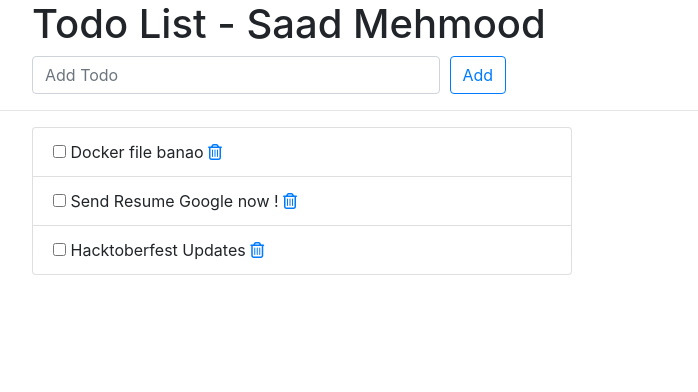
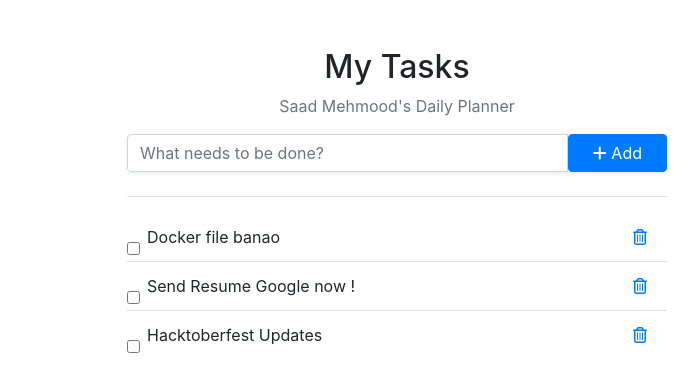
Before and after one commit to saadmehmood321/Django-Todo-CI-CD, a Django app: page /todos/ in a window 1280 px wide. Shown: the top 392 px of the page, without its empty margins (243-941 px from the left). Run offline with Django 3.2, Linux system fonts and the light colour scheme; data comes from the database, SQL or seed files in the repository; some libraries are stand-ins or nearby versions.

Commit message:
Update Todo list layout and styling

```diff
--- a/todos/templates/todos/index.html
+++ b/todos/templates/todos/index.html
@@ -1,64 +1,55 @@
 {% extends 'todos/base.html' %}
 
 {% block title %}
-<title>Todo list</title>
+<title>Todo List - Premium</title>
 {% endblock %}
 
 {% block content %}
-<div class="container">
+<div class="container mt-5">
+  <div class="row justify-content-center">
+    <div class="col-md-8 col-lg-6">
 
-  <!-- title row -->
-  <div class="row">
-    <div class="offset-md-2 col-lg-9">
-      <div class="page-header">
-        <h1>
-          Todo List - Saad Mehmood
-        </h1>
-      </div>
-    </div>
-  </div>
+      <div class="todo-card">
+        <div class="todo-header text-center">
+          <h2 class="display-6 fw-bold">My Tasks</h2>
+          <p class="text-muted">Saad Mehmood's Daily Planner</p>
+        </div>
 
-  <!-- Add a todo row -->
-  <div class="row">
-    <div class="offset-md-2 col-lg-9">
-      <form method="post" action="{% url 'todos:add' %}">
-        {% csrf_token %}
-        <div class="form-row">
-          <div class="col-md-6">
-            <input type="text" class="form-control" name="title" placeholder="Add Todo" required>
-          </div>
-          <div class="col-md-6">
-            <button type="submit" name="submit" class="btn btn-outline-primary">
-              Add
+        <form method="post" action="{% url 'todos:add' %}" class="mb-4">
+          {% csrf_token %}
+          <div class="input-group shadow-sm">
+            <input type="text" class="form-control custom-input" name="title" placeholder="What needs to be done?" required>
+            <button type="submit" class="btn btn-primary px-4">
+              <i class="fas fa-plus"></i> Add
             </button>
           </div>
+        </form>
+
+        <hr>
+
+        <div class="list-group list-group-flush">
+          {% for todo in todo_list %}
+          <div class="list-group-item d-flex justify-content-between align-items-center todo-item {% if todo.isCompleted %} todo-complete {% endif %}">
+            <div class="d-flex align-items-center">
+              <form method="post" action="{% url 'todos:update' todo.id %}">
+                {% csrf_token %}
+                <input type="checkbox" name="isCompleted" onchange="this.form.submit()"
+                {% if todo.isCompleted %} checked {% endif %} class="form-check-input me-3 custom-checkbox">
+              </form>
+              <span class="todo-text">{{ todo.title }}</span>
+            </div>
+
+            <a href="{% url 'todos:delete' todo.id %}" class="delete-btn" title="Delete Task">
+              <i class="far fa-trash-alt"></i>
+            </a>
+          </div>
+          {% empty %}
+          <p class="text-center text-muted">No tasks yet. Add one above!</p>
+          {% endfor %}
         </div>
-      </form>
-    </div>
-  </div>
-  <hr />
+      </div>
 
-  <!-- todo list row -->
-  <div class="row">
-    <div class="offset-md-2 col-lg-6">
-      <div class="list-group">
-        {% for todo in todo_list %}
-        <div class="list-group-item {% if todo.isCompleted %} todo-complete {% endif %}">
-          <form style="display: inline;" method="post" action="{% url 'todos:update' todo.id %}">
-            {% csrf_token %}
-            <input type="checkbox" name="isCompleted" onchange="this.form.submit()" {% if todo.isCompleted %} checked
-              {% endif %} class="todo-status-checkbox"
-              title="{% if not todo.isCompleted %} mark as done {% else %} mark undone {% endif %}">
-          </form>
-          {{ todo.title }}
-          <a href="{% url 'todos:delete' todo.id %}" title="Delete">
-            <i class="far fa-trash-alt"></i>
-          </a>
-        </div>
-        {% endfor %}
-      </div>
     </div>
   </div>
 </div>
-
 {% endblock %}
```
